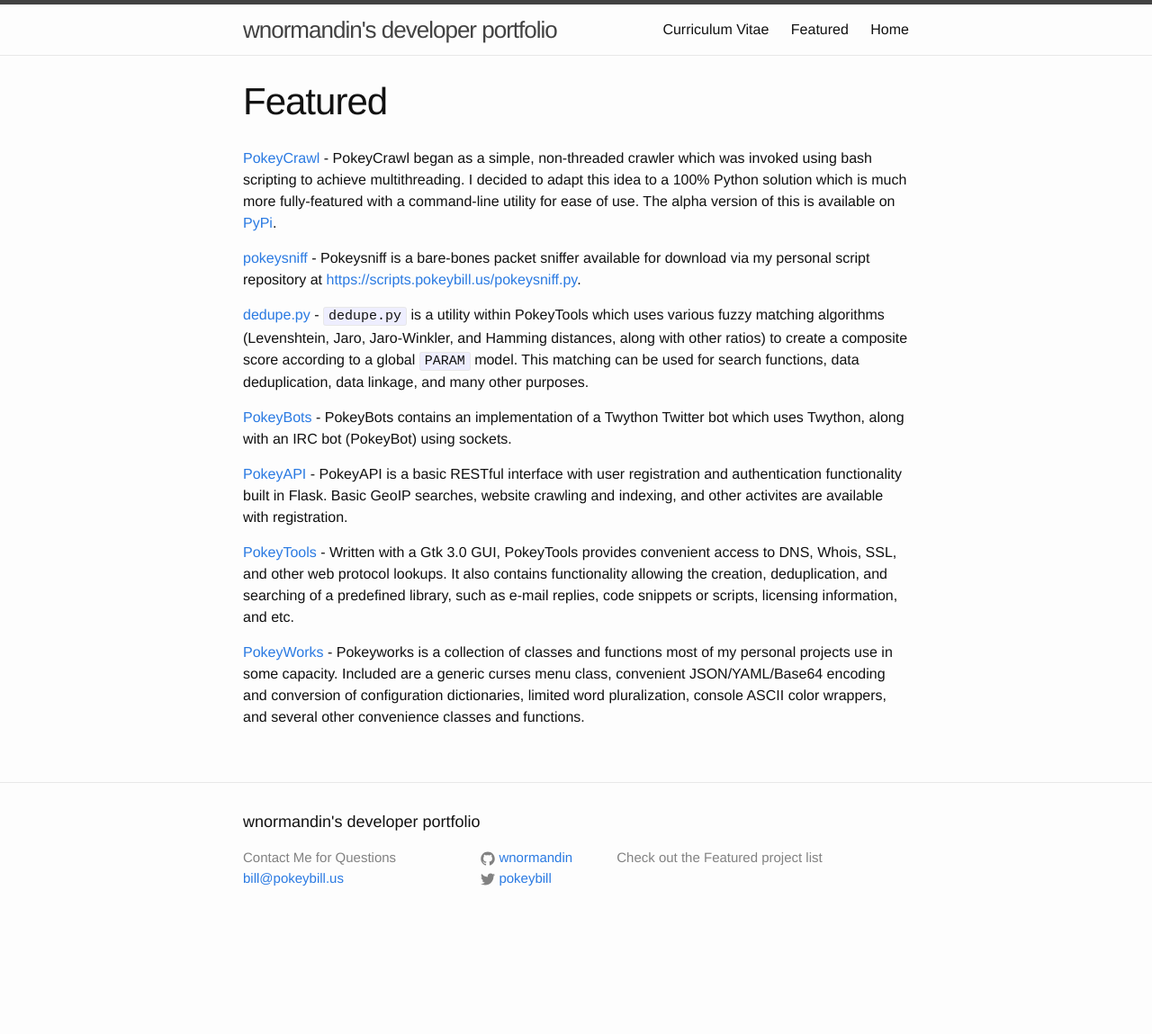
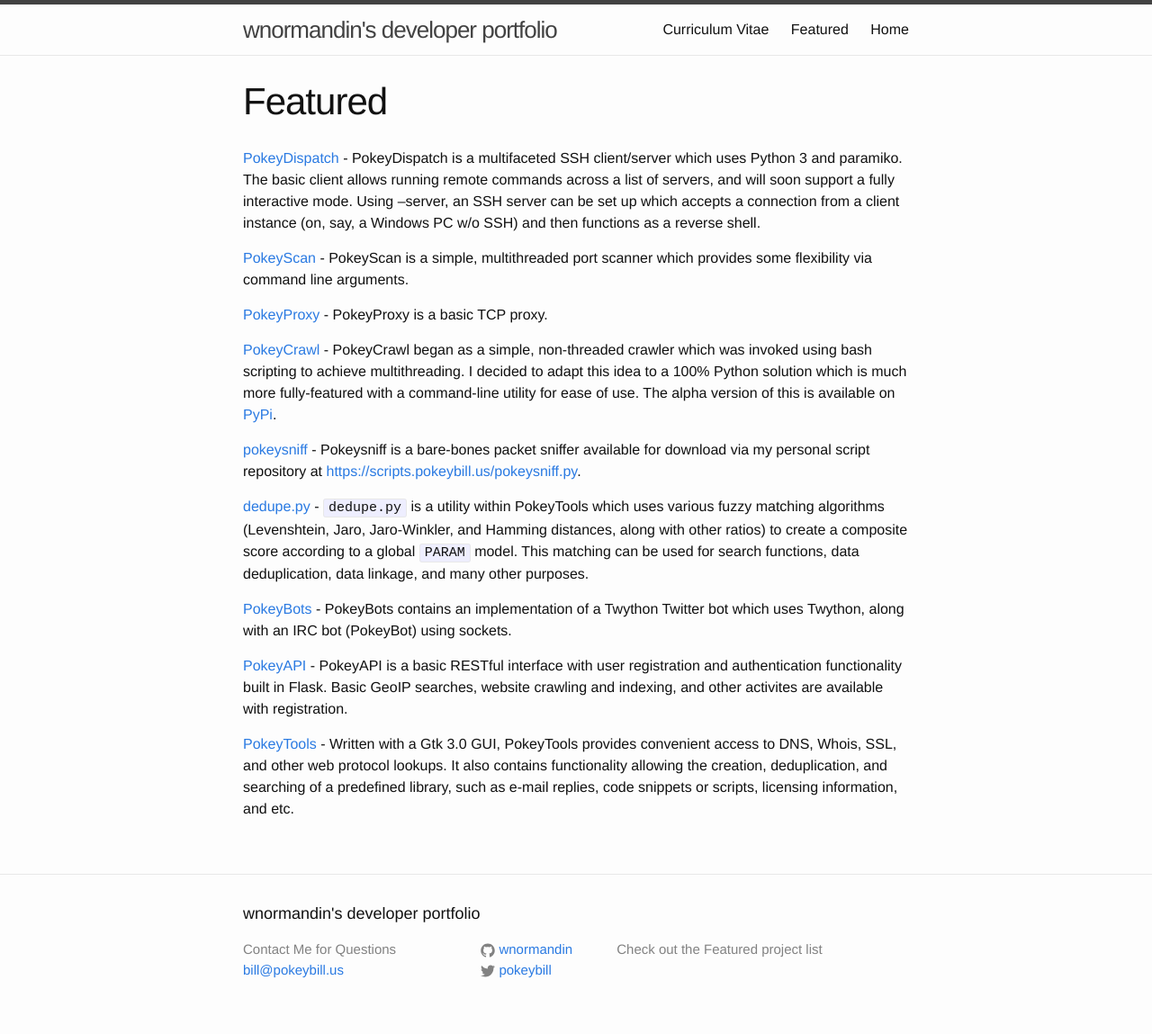
Before and after one commit to wnormandin/wnormandin.github.io, a Jekyll site: the page built from _pages/featured.md, in a window 1280 px wide. Shown: the whole page at 90% size. Built offline with Jekyll 4.4.1, drawn with Linux system fonts in a browser that asks for light colours; before the commit the page ends 1047 px from its top, so only the background shows below that.

Commit message:
Update featured.md

```diff
--- a/_pages/featured.md
+++ b/_pages/featured.md
@@ -3,6 +3,12 @@ layout: page
 title: Featured
 permalink: /featured/
 ---
+[PokeyDispatch](https://github.com/wnormandin/pokeydispatch){:target='_blank'} - PokeyDispatch is a multifaceted SSH client/server which uses Python 3 and paramiko.  The basic client allows running remote commands across a list of servers, and will soon support a fully interactive mode.  Using --server, an SSH server can be set up which accepts a connection from a client instance (on, say, a Windows PC w/o SSH) and then functions as a reverse shell.
+
+[PokeyScan](https://github.com/wnormandin/pokeyscan){:target='_blank'} - PokeyScan is a simple, multithreaded port scanner  which provides some flexibility via command line arguments.
+
+[PokeyProxy](https://github.com/wnormandin/pokeyproxy){:target='_blank'} - PokeyProxy is a basic TCP proxy.
+
 [PokeyCrawl](https://github.com/wnormandin/pokeycrawl){:target='_blank'} - PokeyCrawl began as a simple, non-threaded crawler which was invoked using bash scripting to achieve multithreading. I decided to adapt this idea to a 100% Python solution which is much more fully-featured with a command-line utility for ease of use.  The alpha version of this is available on [PyPi](https://pypi.python.org/pypi?:action=display&name=pokeycrawl&version=0.1.1a5){:target='_blank'}.
 
 [pokeysniff](https://github.com/wnormandin/pokeysniff){:target='_blank'} - Pokeysniff is a bare-bones packet sniffer available for download via my personal script repository at [https://scripts.pokeybill.us/pokeysniff.py](https://scripts.pokeybill.us/pokeysniff.py){:target='_blank'}.
@@ -13,6 +19,4 @@ permalink: /featured/
 
 [PokeyAPI](https://github.com/wnormandin/pokeyapi){:target='_blank'} - PokeyAPI is a basic RESTful interface with user registration and authentication functionality built in Flask.  Basic GeoIP searches, website crawling and indexing, and other activites are available with registration.
 
-[PokeyTools](https://github.com/wnormandin/pokeytools){:target='_blank'} - Written with a Gtk 3.0 GUI, PokeyTools provides convenient access to DNS, Whois, SSL, and other web protocol lookups.  It also contains functionality allowing the creation, deduplication, and searching of a predefined library, such as e-mail replies, code snippets or scripts, licensing information, and etc.
-
-[PokeyWorks](https://github.com/wnormandin/pokeyworks){:target='_blank'} - Pokeyworks is a collection of classes and functions most of my personal projects use in some capacity.  Included are a generic curses menu class, convenient JSON/YAML/Base64 encoding and conversion of configuration dictionaries, limited word pluralization, console ASCII color wrappers, and several other convenience classes and functions.
+[PokeyTools](https://github.com/wnormandin/pokeydispatch){:target='_blank'} - Written with a Gtk 3.0 GUI, PokeyTools provides convenient access to DNS, Whois, SSL, and other web protocol lookups.  It also contains functionality allowing the creation, deduplication, and searching of a predefined library, such as e-mail replies, code snippets or scripts, licensing information, and etc.
```
